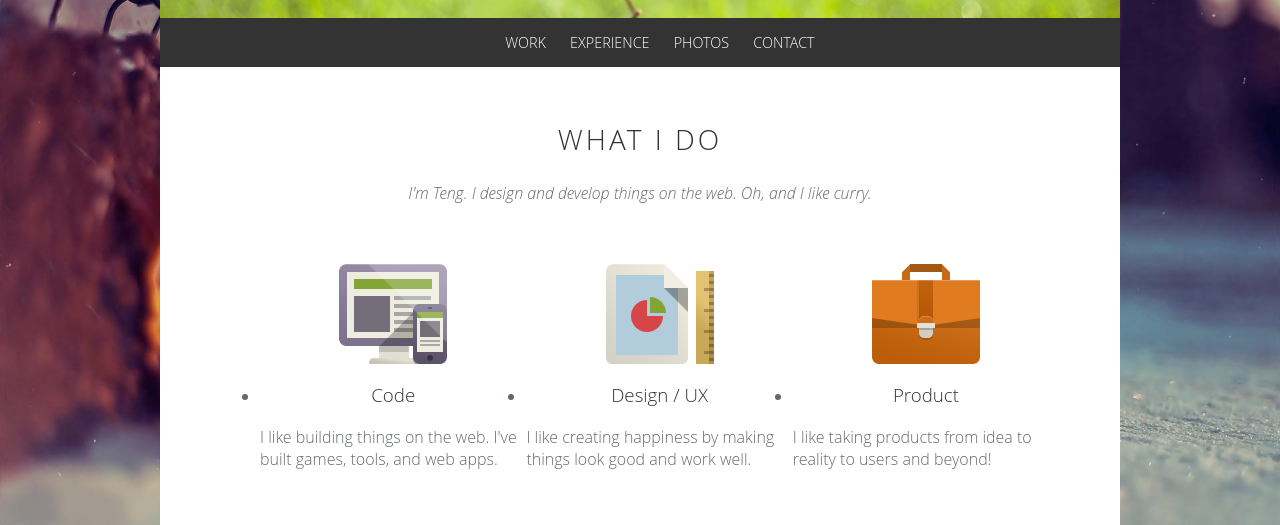
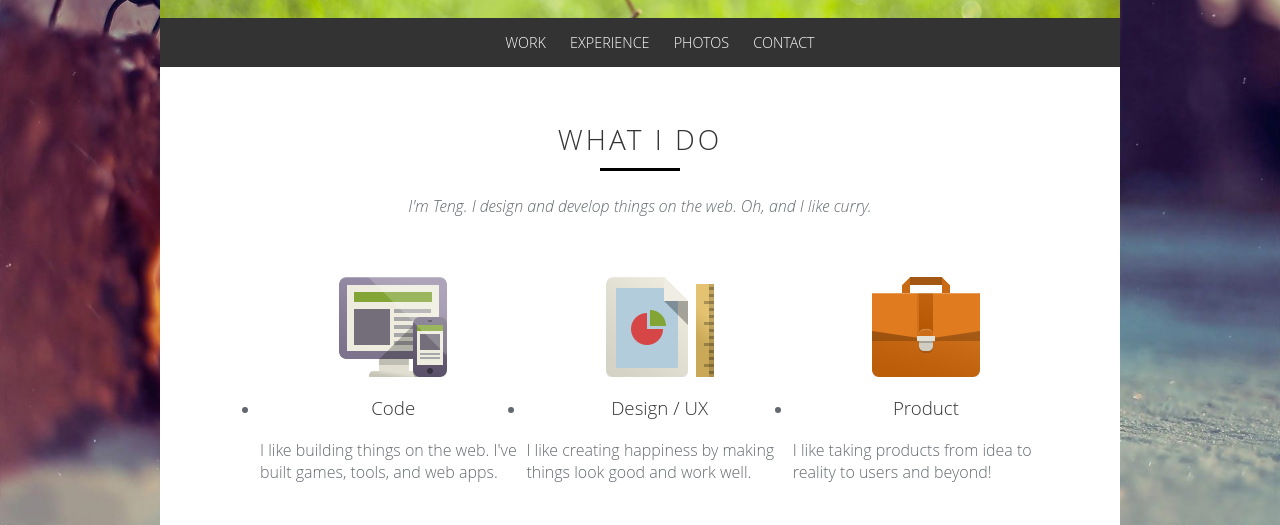
Before and after one commit to yingjielee2010/sike-css0to1-profile, a website: page index.html in a window 1280 px wide. Shown: the part 273-798 px from the top of the page. Drawn offline with Linux system fonts and the light colour scheme; a web font is replaced by a local one.

Commit message:
标题装饰

```diff
--- a/css/main.css
+++ b/css/main.css
@@ -142,3 +142,13 @@ h1, h2, h3, h4, h5, h6 {
     text-align: center;
     margin-bottom: 60px;
 }
+
+.whatido header h2:after{
+    content:"";
+    display: block;
+    width: 80px;
+    border-bottom: 3px solid black;
+    text-align: center;
+    margin: 0 auto;
+    margin-top: 10px;
+}
```
